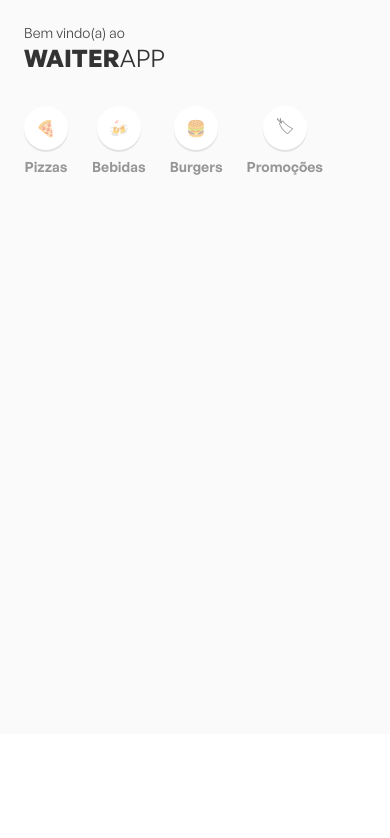
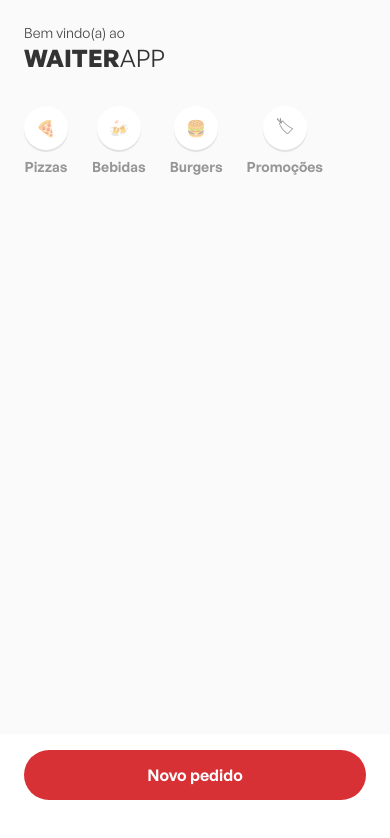
Before and after one commit to juanveronez/waiterapp, a React Native app in the folder app/: screen / in a window 390 px wide. Shown: the top 838 px of the page. Built offline with nearby package versions, Linux system fonts and the light colour scheme.

Commit message:
feat: Add new button to home

```diff
--- a/app/src/Main/index.tsx
+++ b/app/src/Main/index.tsx
@@ -1,3 +1,4 @@
+import { Button } from "../components/Button";
 import { Categories } from "../components/Categories";
 import { Header } from "../components/Header";
 import { Menu } from "../components/Menu";
@@ -24,7 +25,9 @@ export function Main() {
         </MenuContainer>
       </Container>
       <Footer>
-        <FooterSafeArea></FooterSafeArea>
+        <FooterSafeArea>
+          <Button>Novo pedido</Button>
+        </FooterSafeArea>
       </Footer>
     </>
   );
--- a/app/src/Main/styles.ts
+++ b/app/src/Main/styles.ts
@@ -26,6 +26,7 @@ export const MenuContainer = styled.View`
 export const Footer = styled.View`
   min-height: 110px;
   background: #fff;
+  padding: 16px 24px;
 `;
 
 export const FooterSafeArea = styled.SafeAreaView``;
```
